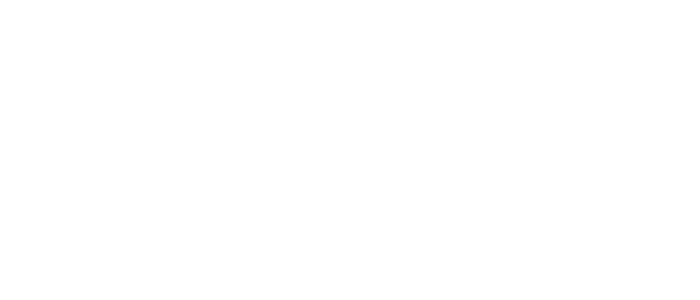
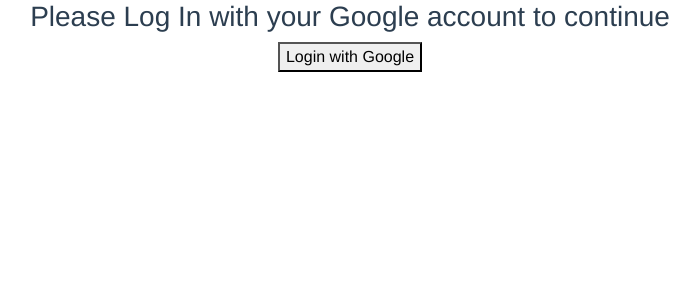
Before and after one commit to sammy-code98/vueChatApp, a Vue app: page /login in a window 1280 px wide. Before the commit this address had no page. Shown: the top 300 px of the page, without its empty margins (290-990 px from the left). Built offline with nearby package versions, Linux system fonts and the light colour scheme.

Commit message:
add login component

```diff
--- a/src/router/index.js
+++ b/src/router/index.js
@@ -1,7 +1,15 @@
 import { createRouter, createWebHistory } from "vue-router";
 import PrivateChat from "../views/PrivateChat.vue";
+import Login from "../views/Login.vue";
 
-const routes = [{ path: "/", name: "privateChat", component: PrivateChat }];
+const routes = [
+  { path: "/", name: "privateChat", component: PrivateChat },
+  {
+    path: "/login",
+    name: "Login",
+    component: Login,
+  },
+];
 
 const router = createRouter({
   history: createWebHistory(process.env.BASE_URL),
--- /dev/null
+++ b/src/views/Login.vue
@@ -0,0 +1,44 @@
+<template>
+  <div>
+    <h3>Please Log In with your Google account to continue</h3>
+    <button @click="login">Login with Google</button>
+  </div>
+</template>
+
+<script>
+import { getAuth, signInWithPopup, GoogleAuthProvider } from "firebase/auth";
+
+export default {
+  setup() {
+    const login = () => {
+      //    initialze provider
+      const provider = new GoogleAuthProvider();
+      //   this line is optional
+      provider.addScope("https://www.googleapis.com/auth/contacts.readonly");
+
+      const auth = getAuth();
+      signInWithPopup(auth, provider)
+        .then((result) => {
+          // This gives you a Google Access Token. You can use it to access the Google API.
+          const credential = GoogleAuthProvider.credentialFromResult(result);
+          const token = credential.accessToken;
+          // The signed-in user info.
+          const user = result.user;
+          // ... if success redirect user to main component
+
+          this.$router.push("/")
+        })
+        .catch((error) => {
+          // Handle Errors here.
+          const errorCode = error.code;
+          const errorMessage = error.message;
+          // The email of the user's account used.
+          const email = error.email;
+          // The AuthCredential type that was used.
+          const credential = GoogleAuthProvider.credentialFromError(error);
+          // ...
+        });
+    };
+  },
+};
+</script>
```
